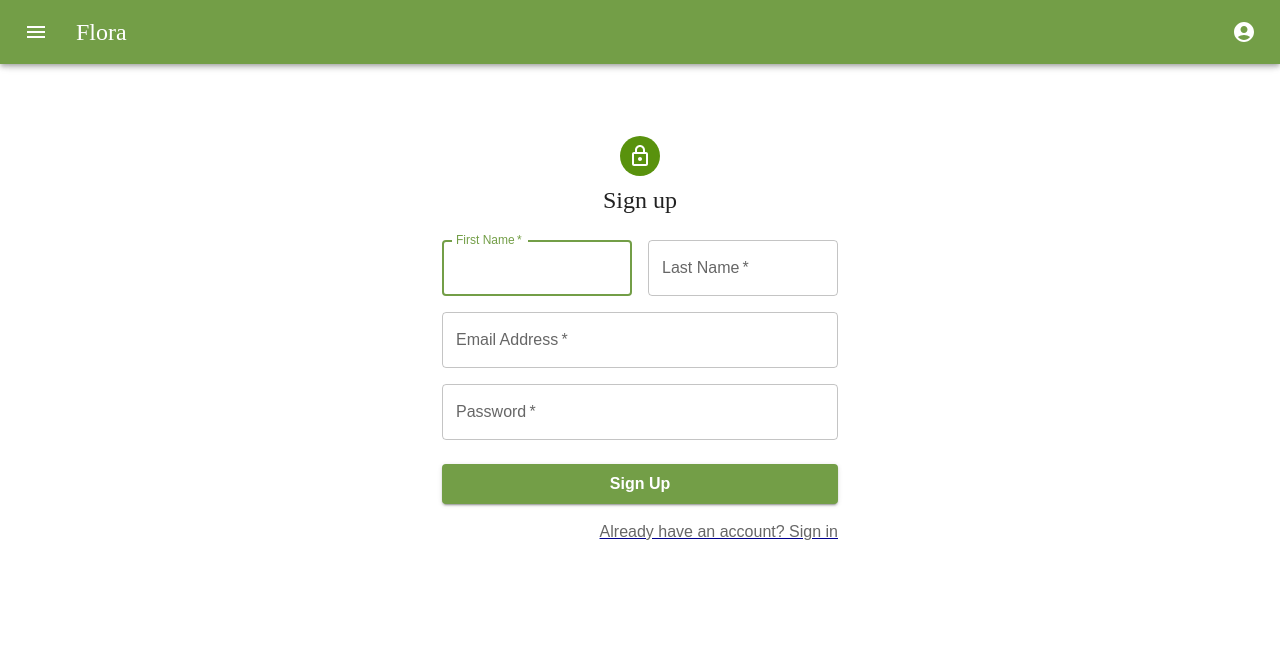
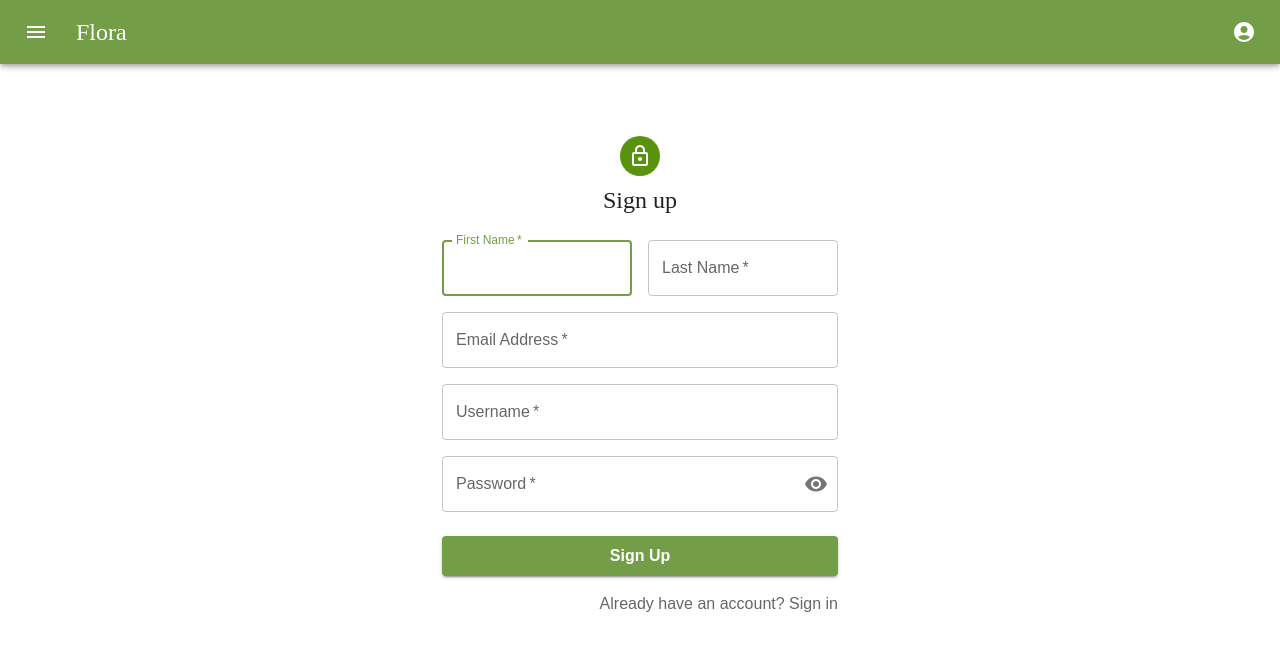
Before and after one commit to aelizj/Flora, a React (Create React App) app in the folder client/: page /register in a window 1280 px wide. Shown: the top 650 px of the page. Built offline with nearby package versions, Linux system fonts and the light colour scheme; a web font is replaced by a local one.

Commit message:
registration

```diff
--- a/client/src/components/ui/Login.js
+++ b/client/src/components/ui/Login.js
@@ -1,6 +1,5 @@
 import * as React from "react";
 import { useDispatch } from "react-redux";
-import { Link as RouterLink } from "react-router-dom";
 import Avatar from "@mui/material/Avatar";
 import Box from "@mui/material/Box";
 import Button from "@mui/material/Button";
@@ -10,6 +9,7 @@
 import Grid from "@mui/material/Grid";
 import IconButton from "@mui/material/IconButton";
 import InputAdornment from "@mui/material/InputAdornment";
+import Link from "@mui/material/Link";
 import Paper from "@mui/material/Paper";
 import TextField from "@mui/material/TextField";
 import Typography from "@mui/material/Typography";
@@ -131,10 +131,9 @@
                 </RouterLink> */}
               </Grid>
               <Grid item>
-                <RouterLink to="/register" variant="body2">
+                <Link href="/register" underline='hover' variant="body1" color="text.secondary">
                   {"Don't have an account? Sign Up"}
-
-                </RouterLink>
+                </Link>
               </Grid>
             </Grid>
           </Box>
--- a/client/src/components/ui/Register.js
+++ b/client/src/components/ui/Register.js
@@ -4,14 +4,17 @@
 import Box from '@mui/material/Box';
 import Container from '@mui/material/Container';
 import Typography from '@mui/material/Typography';
-import { Avatar, Grid, TextField, FormControlLabel, Button, Checkbox, Link} from '@mui/material';
+import { Avatar, Grid, TextField, FormControlLabel, Button, Checkbox, Link, InputAdornment, IconButton} from '@mui/material';
 import LockOutlinedIcon from "@mui/icons-material/LockOutlined";
+import Visibility from "@mui/icons-material/Visibility";
+import VisibilityOff from "@mui/icons-material/VisibilityOff";
 import { registerUser } from "../../store/features/auth";
-
-
 
 const Register = () => {
   const dispatch = useDispatch();
+  const [showPassword, setShowPassword] = React.useState(false);
+  const handleClickShowPassword = () => setShowPassword((show) => !show);
+  const handleMouseDownPassword = (event) => event.preventDefault();
 
   const handleSubmit = (event) => {
     event.preventDefault();
@@ -20,10 +23,12 @@
       firstName: data.get("firstName"),
       lastName: data.get("lastName"),
       email: data.get("email"),
+      username: data.get("username"),
       password: data.get("password"),
     };
 
-    dispatch(registerUser(userData));
+    console.log(userData)
+    // dispatch(registerUser(userData));
   };
 
   return (
@@ -79,13 +84,34 @@
                 <TextField
                   required
                   fullWidth
+                  id="username"
+                  label="Username"
+                  name="username"
+                  autoComplete="username"
+                />
+              </Grid>
+              <Grid item xs={12}>
+                <TextField
+                  required
+                  fullWidth
                   name="password"
                   label="Password"
-                  type="password"
+                  type={showPassword ? 'text' : 'password'}
                   id="password"
-
-
                   autoComplete="new-password"
+                  InputProps={{
+                    endAdornment:
+                      <InputAdornment position="end">
+                        <IconButton
+                          aria-label="toggle password visibility"
+                          onClick={handleClickShowPassword}
+                          onMouseDown={handleMouseDownPassword}
+                          edge="end"
+                        >
+                          {showPassword ? <VisibilityOff /> : <Visibility />}
+                        </IconButton>
+                      </InputAdornment>,
+                  }}
                 />
               </Grid>
               {/* <Grid item xs={12}>
@@ -105,11 +131,9 @@
             </Button>
             <Grid container justifyContent="flex-end">
               <Grid item>
-                  <RouterLink to="/login" >
-                    <Link to="/login"  variant="body1" color="text.secondary">
-                      Already have an account? Sign in
-                    </Link>
-                  </RouterLink>
+                <Link href="/login" underline='hover' variant="body1" color="text.secondary">
+                  Already have an account? Sign in
+                </Link>
               </Grid>
             </Grid>
           </Box>
```
Also changed, not shown: 1 other file (tests, documents, lock files or other folders).
